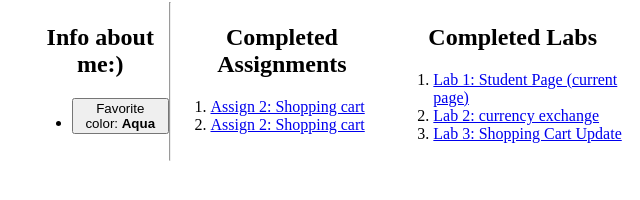
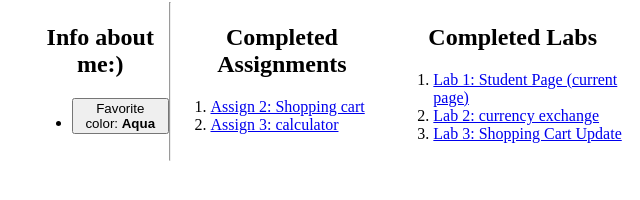
Before and after one commit to uscwebdev/itp301-submissions-CJDoolan, a plain HTML site: page index.html in a window 1280 px wide. Shown: the part 130-330 px from the top of the page, 158-798 px from the left. Drawn offline with Linux system fonts and the light colour scheme.

Commit message:
Update index.html

```diff
--- a/index.html
+++ b/index.html
@@ -74,7 +74,7 @@ Christina Doolan | Student Page
 			<h2> Completed Assignments</h2>
 			<ol>
 			<li><a href="assignment_02/shopping_cart.html"> Assign 2: Shopping cart</a> </li>
-			<li><a href="assignment_03/calculator.html"> Assign 2: Shopping cart</a> </li>
+			<li><a href="assignment_03/calculator.html"> Assign 3: calculator</a> </li>
 			</ol>
 		</div> <!-- assign -->
 
```
